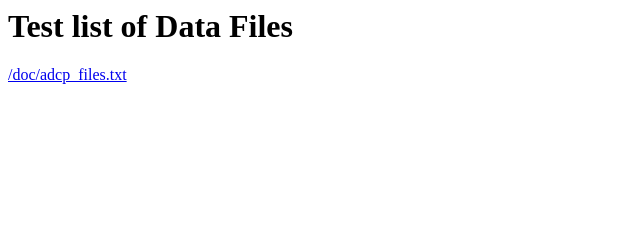
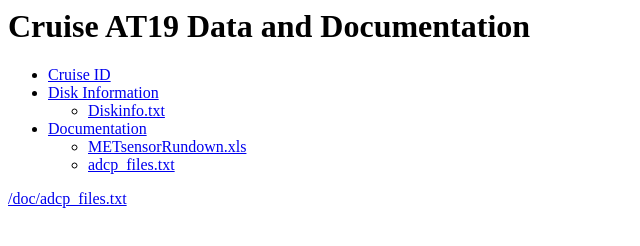
Before and after one commit to atmickle/testing_data_server_globus_links, a plain HTML site: page index.html in a window 1280 px wide. Shown: the whole page, without its empty margins (0-640 px from the left). Drawn offline with Linux system fonts and the light colour scheme.

Commit message:
Update index.html

```diff
--- a/index.html
+++ b/index.html
@@ -1,4 +1,28 @@
+</html>
+<!DOCTYPE html>
 <html>
-<h1>Test list of Data Files</h1>
-<a href="https://g-64b294.3e1766.69a6.data.globus.org/doc/adcp_files.txt">/doc/adcp_files.txt</a>
+<head>
+    <title>Cruise AT19 Data and Documentation</title>
+</head>
+<body>
+    <h1>Cruise AT19 Data and Documentation</h1>
+    <ul>
+        <li><a href="https://dlacruisedata.whoi.edu/AT/cruise/AT19/CRUISE_ID">Cruise ID</a></li>
+        <li>
+            <a href="https://dlacruisedata.whoi.edu/AT/cruise/AT19/">Disk Information</a>
+                <ul>
+                    <li><a href="https://dlacruisedata.whoi.edu/AT/cruise/AT19/Diskinfo.txt">Diskinfo.txt</a></li>
+                </ul>
+        </li>
+        <li>
+            <a href="https://dlacruisedata.whoi.edu/AT/cruise/AT19/docs/">Documentation</a>
+                <ul>
+                    <li><a href="https://dlacruisedata.whoi.edu/AT/cruise/AT19/docs/METsensorRundown.xls">METsensorRundown.xls</a></li>
+                    <li><a href="https://dlacruisedata.whoi.edu/AT/cruise/AT19/docs/adcp_files.txt">adcp_files.txt</a></li>
+                </ul>
+        </li>
+    </ul>
+  <a href="https://g-64b294.3e1766.69a6.data.globus.org/doc/adcp_files.txt">/doc/adcp_files.txt</a>
+
+</body>
 </html>
```
